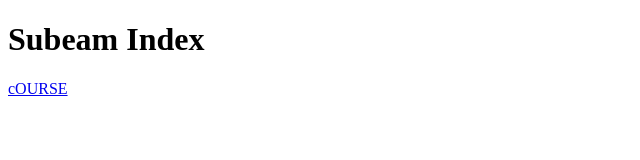
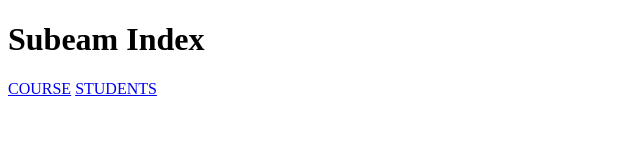
Before and after one commit to chandlerbing24/subeam-website, a plain HTML site: page index.html in a window 1280 px wide. Shown: the whole page, without its empty margins (0-640 px from the left). Drawn offline with Linux system fonts and the light colour scheme.

Commit message:
student anchor tag added

```diff
--- a/index.html
+++ b/index.html
@@ -7,6 +7,7 @@
 </head>
 <body>
     <h1>Subeam Index</h1>
-    <a href="courses.html">cOURSE</a>
+    <a href="courses.html">COURSE</a>
+    <a href="students.html">STUDENTS</a>
 </body>
 </html>
```
